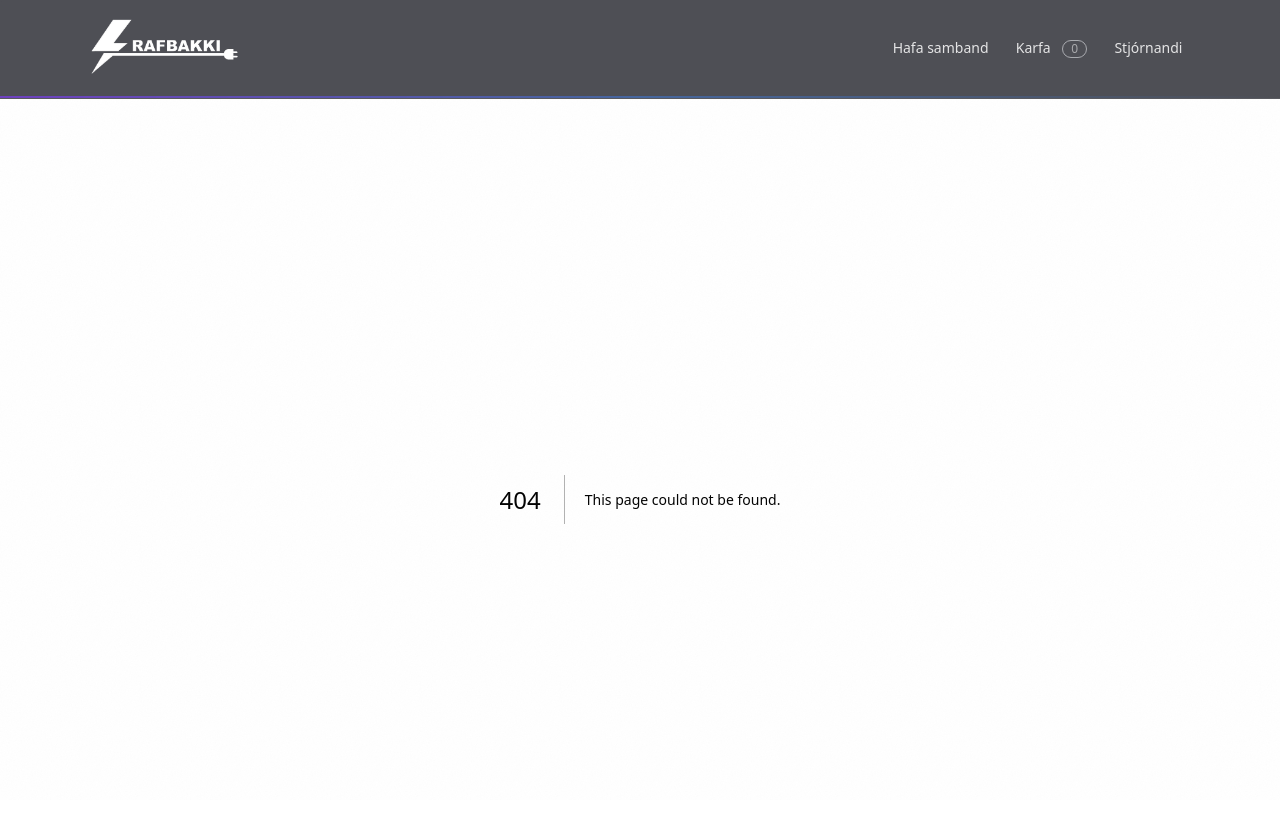
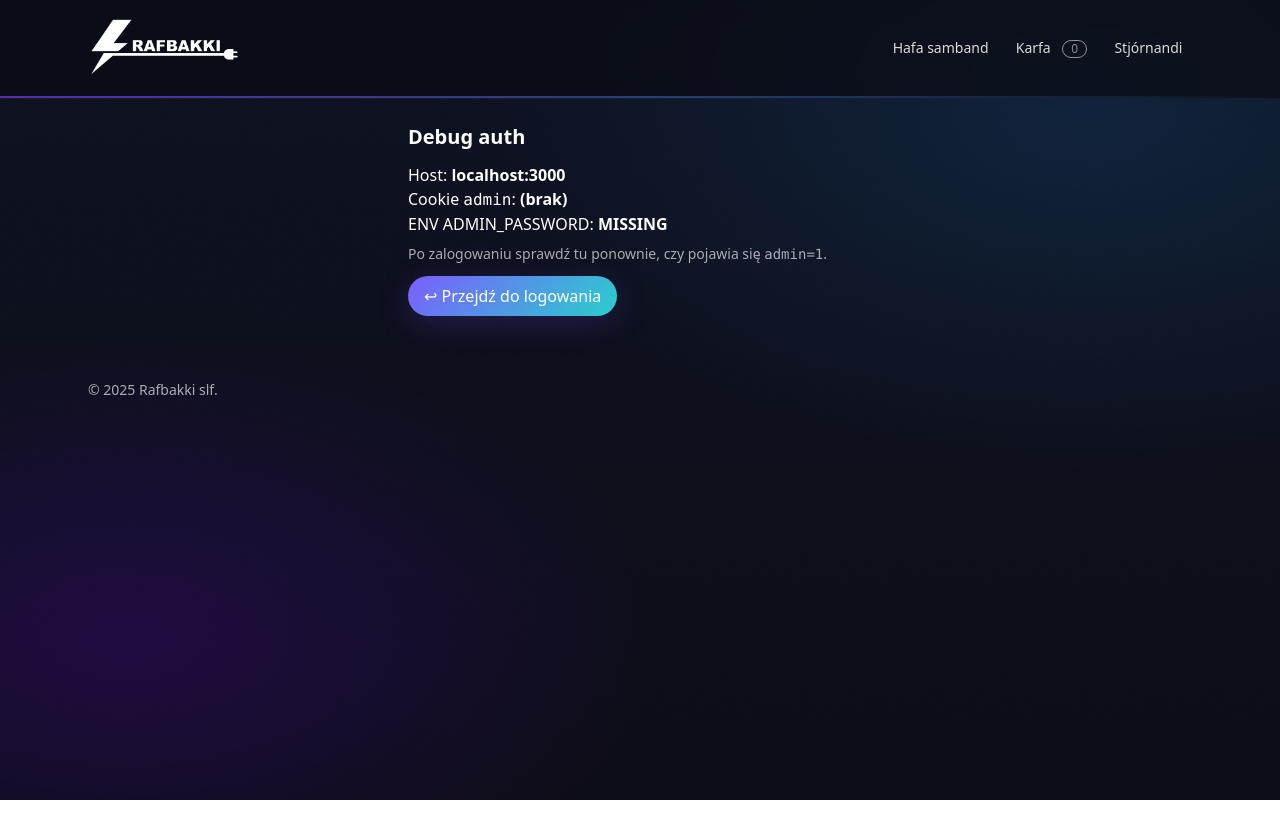
Before and after one commit to Dominik9519/rafbakki-shop2026, a Next.js app: page /debug-auth in a window 1280 px wide. Before the commit this address had no page. Shown: the top 838 px of the page. After the commit the page ends 800 px from the top, so only its background shows below. Built offline with nearby package versions, Linux system fonts and the light colour scheme; no server answers.

Commit message:
chore: add /debug-auth to inspect cookie and ADMIN_PASSWORD

```diff
--- /dev/null
+++ b/app/api/debug-auth/route.ts
@@ -0,0 +1,11 @@
+import { cookies, headers } from "next/headers";
+import { NextResponse } from "next/server";
+
+export async function GET() {
+  const ck = cookies();
+  const admin = ck.get("admin")?.value ?? null;
+  const host = headers().get("host");
+  const envSet = !!process.env.ADMIN_PASSWORD;
+
+  return NextResponse.json({ host, admin, envSet });
+}
--- /dev/null
+++ b/app/debug-auth/page.tsx
@@ -0,0 +1,25 @@
+import { cookies, headers } from "next/headers";
+
+export const dynamic = "force-dynamic";
+
+export default function DebugAuth() {
+  const ck = cookies();
+  const admin = ck.get("admin")?.value ?? "(brak)";
+  const host = headers().get("host");
+  const env = process.env.ADMIN_PASSWORD ? "SET" : "MISSING";
+
+  return (
+    <main className="max-w-lg mx-auto p-6 space-y-3">
+      <h1 className="text-xl font-bold">Debug auth</h1>
+      <div className="card">
+        <div>Host: <b>{host}</b></div>
+        <div>Cookie <code>admin</code>: <b>{admin}</b></div>
+        <div>ENV ADMIN_PASSWORD: <b>{env}</b></div>
+        <p className="text-dim text-sm mt-2">
+          Po zalogowaniu sprawdź tu ponownie, czy pojawia się <code>admin=1</code>.
+        </p>
+      </div>
+      <a className="btn" href="/admin/login">↩︎ Przejdź do logowania</a>
+    </main>
+  );
+}
```
